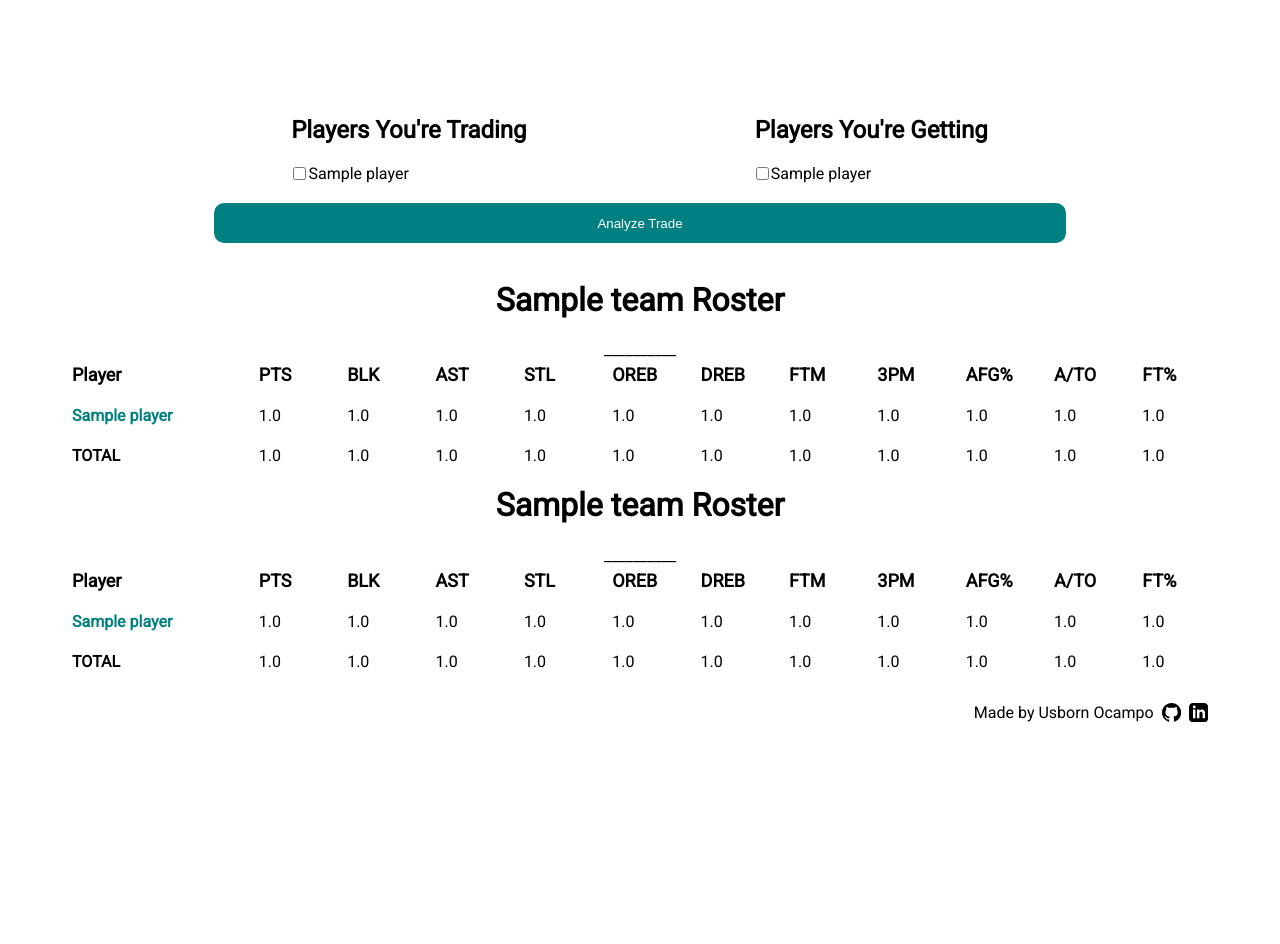
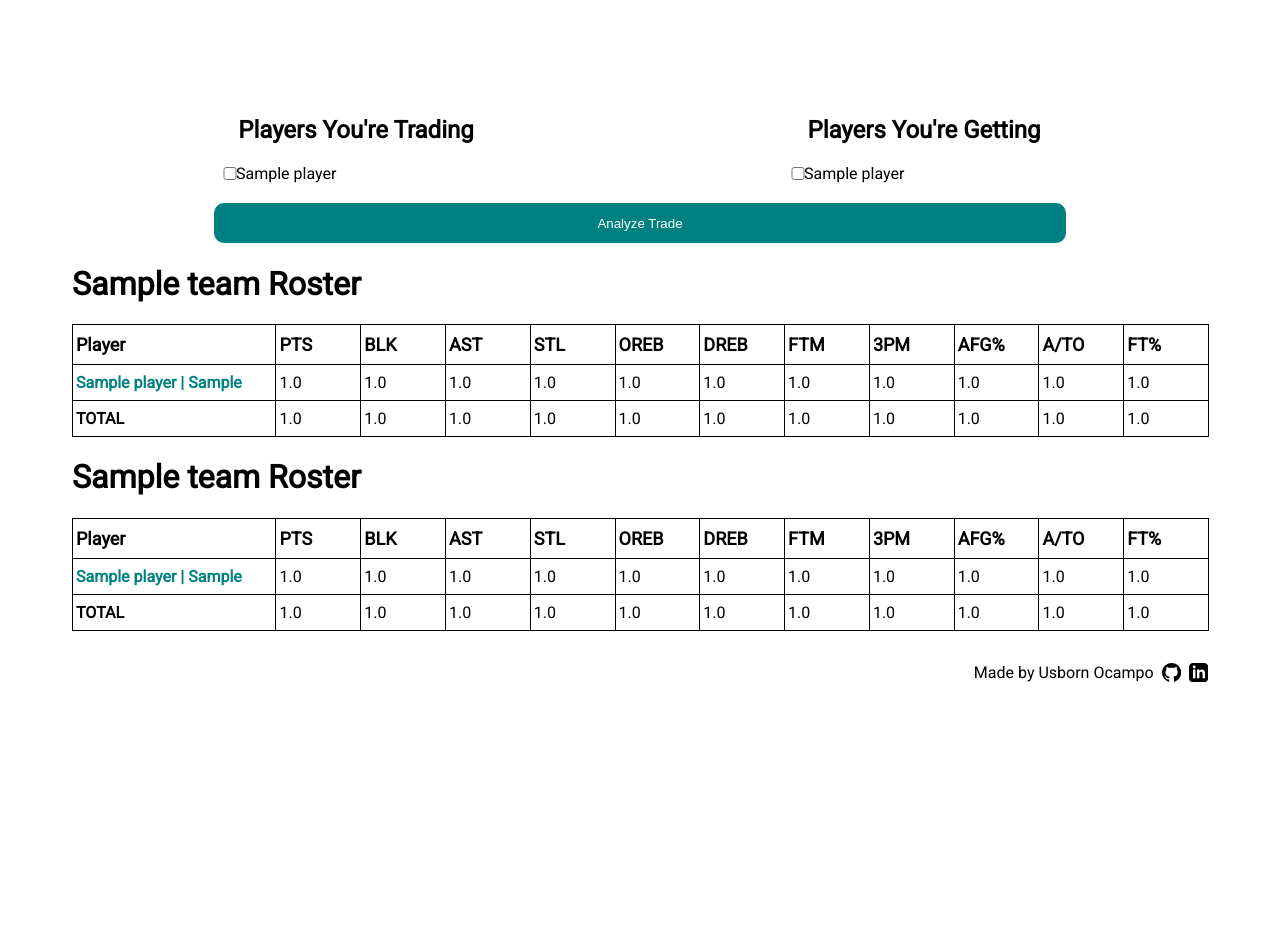
Before and after one commit to usborn116/django_trade_app, a Django app: page /trade_app/player_trade_form/1/1/ in a window 1280 px wide. Before the commit the page ends 722 px from the top, so only its background shows below. Run offline with Django 5.2, Linux system fonts and the light colour scheme; tables that the repository leaves empty hold one stand-in row (values such as "Sample post"); some web fonts are replaced.

Commit message:
fixed some styling inconsistencies

```diff
--- a/trade_app/models.py
+++ b/trade_app/models.py
@@ -41,7 +41,7 @@ class Team(models.Model):
             try:
                 new_player.create_player_statcard(player.stats['2024_total']['avg'])
             except KeyError:
-                None
+                new_empty_stat_card(new_player.statcard_set)
 
     def create_team_statcard(self):
         new_stat = None
--- a/trade_app/static/trade_app/style.css
+++ b/trade_app/static/trade_app/style.css
@@ -1,10 +1,18 @@
 body{
     font-family: 'Roboto', sans-serif;
-    display: flex;
     flex-direction: column;
     align-items: center;
     justify-content: space-between;
     padding: 4em;
+    height: 100%;
+    overflow: scroll;
+    -webkit-overflow-scrolling: touch;
+}
+
+.section{
+    display: flex;
+    flex-direction: column;
+    align-items: center;
 }
 
 #loadertext, #loader {
@@ -46,8 +54,10 @@ body{
 .table{
     display: flex;
     flex-direction: column;
-    gap: 1em;
     width: 100%;
+    overflow: scroll;
+    border-top: 1px solid  black;
+    border-right: 1px solid  black;
 }
 
 .trade-button{
@@ -57,16 +67,17 @@ body{
 
 .row{
     display: grid;
-    grid-template-columns: 2.5fr repeat(11, 1fr);
-    margin-top: 5px;
-    gap: 2%;
+    grid-template-columns: 2.4fr repeat(11, 1fr);
+    width: 100%;
 }
 
-.player-row{
-    display: grid;
-    grid-template-columns: 1fr 4fr;
-    align-items: center;
-    height: fit-content;
+.row div{
+    padding-top: 0.5em;
+    padding-bottom: 0.5em;
+    padding-left: 3px;
+    padding-right: 3px;
+    border-left: 1px solid  black;
+    border-bottom: 1px solid  black;
 }
 
 .player-row input[type=checkbox]{
@@ -159,8 +170,8 @@ input[type='submit'], .button{
 }
 
 .player-form{
-    display: flex;
-    justify-content: space-evenly;
+    display: grid;
+    grid-template-columns: repeat(2, 1fr);
     width: 100%;
 }
 
@@ -176,6 +187,14 @@ input[type='submit'], .button{
     grid-template-columns: 1fr 1fr;
 }
 
+.player-row{
+    display: grid;
+    grid-template-columns: 1fr 6fr;
+    align-items: center;
+    width: 100%;
+    overflow: scroll;
+}
+
 .results{
     display: flex;
     flex-direction: column;
@@ -188,3 +207,30 @@ input[type='submit'], .button{
     flex-direction: column;
     gap: 1em;
 }
+
+@media (max-width: 900px){
+
+    body{
+        min-height: 100vh;
+        padding: 1em;
+    }
+    .row{
+        width: 800px;
+    }
+
+    .row div{
+        padding: 0.2em;
+    }
+
+    .title{
+        font-size: 0.8em;
+    }
+
+    .num{
+        font-size: 0.8em;
+    }
+
+    .player-listing{
+        grid-template-columns: 1fr;
+    }
+}
--- a/trade_app/templates/trade_app/entry.html
+++ b/trade_app/templates/trade_app/entry.html
@@ -3,7 +3,7 @@
         {% if nolink %}
         {{name}}
         {% elif player %}
-        <a href="{% url 'trade_app:player' id %}">{{name}}</a>
+        <a href="{% url 'trade_app:player' id %}">{{name}} | {{pos}}</a>
         {% elif team %}
         <a href="{% url 'trade_app:roster' id %}">{{name}}</a>
         {% endif %}
--- a/trade_app/templates/trade_app/index.html
+++ b/trade_app/templates/trade_app/index.html
@@ -1,3 +1,4 @@
+<meta name="viewport" content="width=device-width, initial-scale=1.0">
 {% load static %}
 <link rel="stylesheet" href="{% static 'trade_app/style.css' %}">
 <style>
--- a/trade_app/templates/trade_app/player_trade_form.html
+++ b/trade_app/templates/trade_app/player_trade_form.html
@@ -1,3 +1,4 @@
+<meta name="viewport" content="width=device-width, initial-scale=1.0">
 <form class='form' id="player-form" action="{% url 'trade_app:player_trade_form' team1.id team2.id%}" method="post">
     {% csrf_token %}
 
--- a/trade_app/templates/trade_app/roster.html
+++ b/trade_app/templates/trade_app/roster.html
@@ -1,5 +1,5 @@
+<meta name="viewport" content="width=device-width, initial-scale=1.0">
 {% load static %}
-
 <link rel="stylesheet" href="{% static 'trade_app/style.css' %}">
 <style>
     @import url('https://fonts.googleapis.com/css2?family=Gabarito&family=Roboto&display=swap');
@@ -7,13 +7,12 @@
 
 <h1>{{ team.name }} Roster</h1>
 
-<div>__________</div>
-
 <div class="table">
 
-    {% include './stat_header.html' with stats=stats keys=keys %}
+    {% include './stat_header.html' with stats=stats keys=keys pos='true' %}
     {% for player in players %}
-        {% include './entry.html' with id=player.id name=player.name stats=player.statcard_set.first|stat_dict keys=keys %}
+        {% include './entry.html' with id=player.id name=player.name pos=player.position stats=player.statcard_set.first|stat_dict keys=keys %}
     {% endfor %}
     {% include './entry.html' with nolink='true' id=team.id name='TOTAL' stats=stats keys=keys %}
+
 </div>
--- a/trade_app/templates/trade_app/stat_header.html
+++ b/trade_app/templates/trade_app/stat_header.html
@@ -1,9 +1,9 @@
-<div class="row">
+<div class="row header-row">
     <div class="header">
         {% if no_player %}
-        <div>{{no_player}}</div>
+        {{no_player}}
         {% else %}
-        <div>Player</div>
+        Player
         {% endif %}
     </div>
     {% for key, value in keys.items %}
--- a/trade_app/templates/trade_app/teams.html
+++ b/trade_app/templates/trade_app/teams.html
@@ -1,11 +1,11 @@
-
+<meta name="viewport" content="width=device-width, initial-scale=1.0">
 {% load static %}
-
 <link rel="stylesheet" href="{% static 'trade_app/style.css' %}">
 <style>
     @import url('https://fonts.googleapis.com/css2?family=Gabarito&family=Roboto&display=swap');
   </style>
 
+<div class="section">
 <h1>Teams</h1>
 <a class='button trade-button' href="{% url 'trade_app:trade_form' league.id %}">Start a Trade!</a>
 
@@ -18,5 +18,6 @@
     {% include './entry.html' with nolink='true' id=league.id name='League Average' stats=league.statcard_set.first|stat_dict keys=keys %}
 
 </div>
+</div>
 
 {% include './signature.html' %}
--- a/trade_app/templates/trade_app/trade_form.html
+++ b/trade_app/templates/trade_app/trade_form.html
@@ -1,5 +1,5 @@
+<meta name="viewport" content="width=device-width, initial-scale=1.0">
 {% load static %}
-
 <link rel="stylesheet" href="{% static 'trade_app/style.css' %}">
 <style>
     @import url('https://fonts.googleapis.com/css2?family=Gabarito&family=Roboto&display=swap');
```
Also changed, not shown: trade_app/templates/trade_app/player.html (+6 -2 lines), trade_app/templates/trade_app/trade_results.html (+11 -1 lines).
